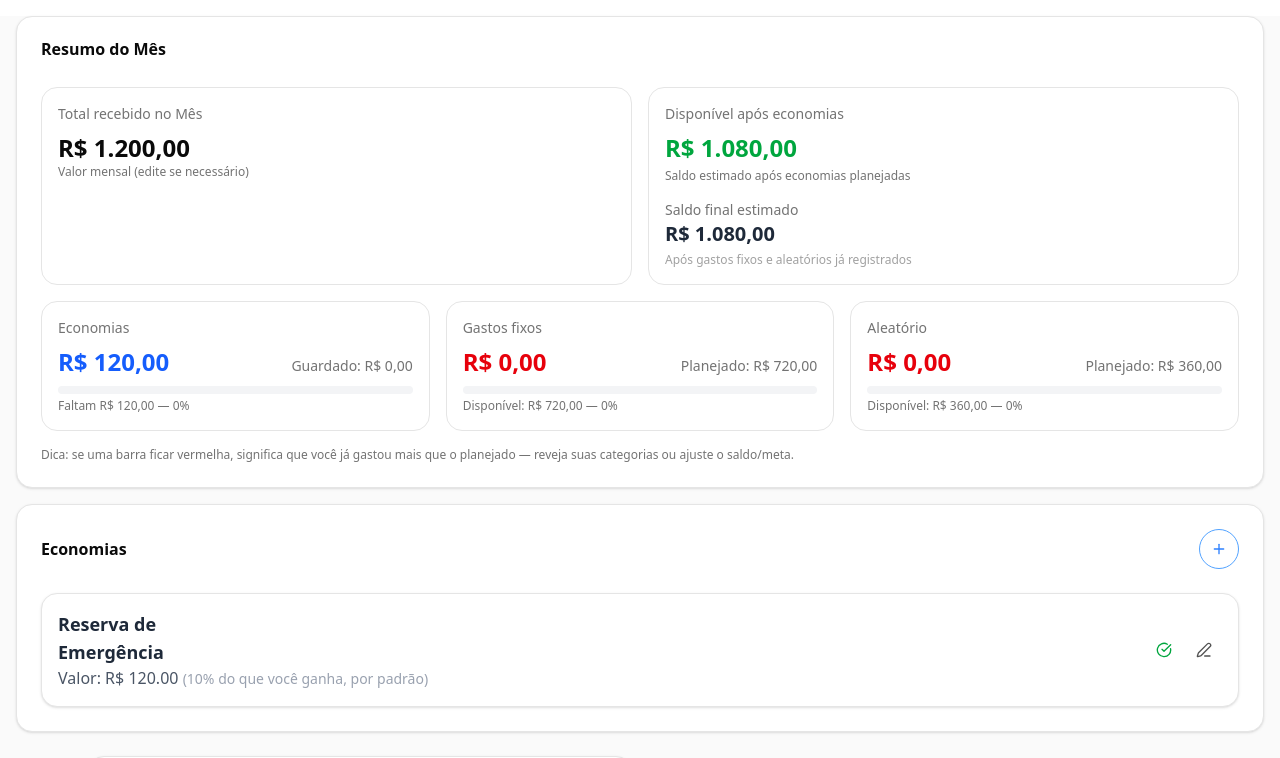
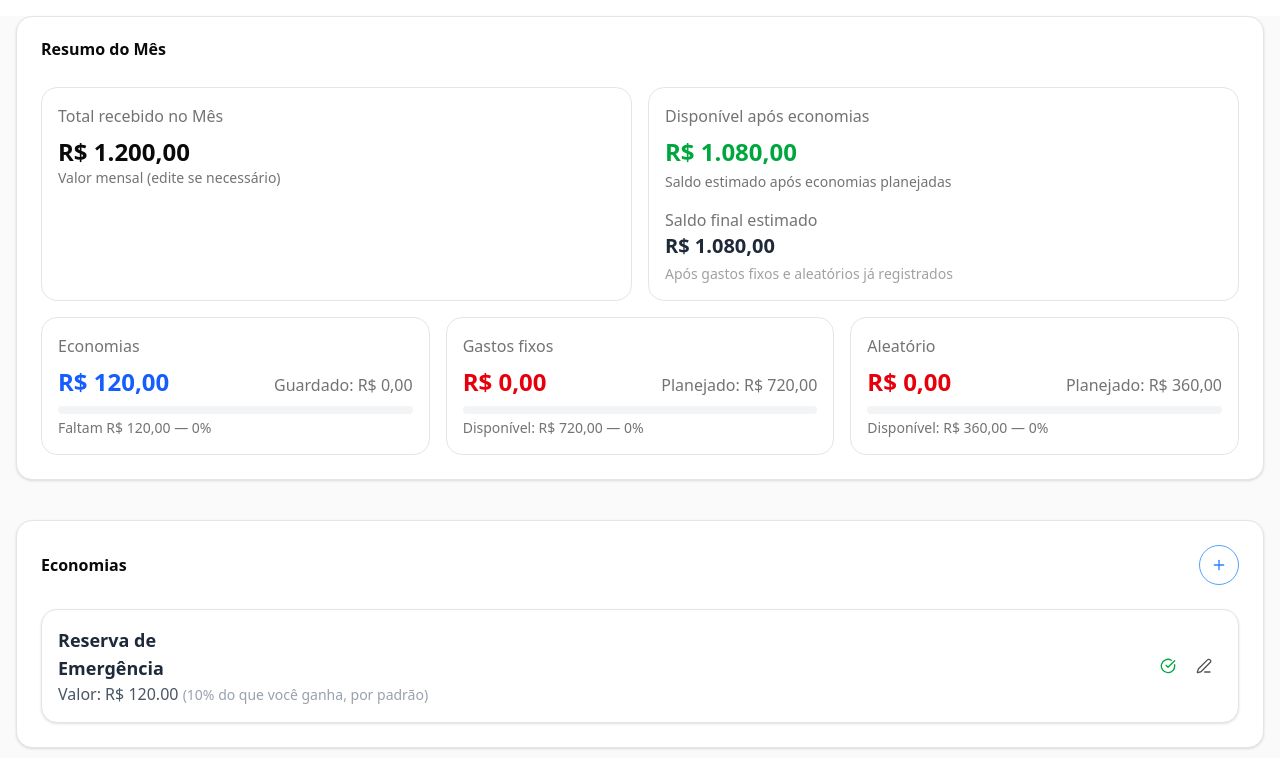
Before and after one commit to henriquemilitao/custos-militao, a Next.js app: page / in a window 1280 px wide. Shown: the top 758 px of the page. Built offline with nearby package versions, Linux system fonts and the light colour scheme.

Commit message:
style: cores e espaçamentos

```diff
--- a/src/components/CategoriaFixa.tsx
+++ b/src/components/CategoriaFixa.tsx
@@ -63,7 +63,7 @@ export default function CategoriaFixa({ categoria, estado, atualizarEstado }: Pr
   };
 
   const paidClasses = categoria.pago
-    ? "opacity-80 bg-green-50 border-green-200"
+    ? "opacity-0 bg-green-50 border-green-200"
     : "opacity-100 bg-white";
 
   // 🔹 Categoria especial: Gasolina
@@ -198,7 +198,7 @@ export default function CategoriaFixa({ categoria, estado, atualizarEstado }: Pr
   return (
     <div
       className={`p-4 border rounded-2xl shadow flex items-center justify-between transition duration-200 ${
-        categoria.pago ? "opacity-70 bg-green-100 border-green-300" : "opacity-100 bg-white"
+        categoria.pago ? "opacity-60 bg-green-50 border-green-300" : "opacity-100 bg-white"
       }`}
     >
       <div>
@@ -211,7 +211,7 @@ export default function CategoriaFixa({ categoria, estado, atualizarEstado }: Pr
         </p>
       </div>
 
-      <div className="flex items-center gap-1">
+      <div className="flex items-center">
         <Button
           variant="ghost"
           size="icon"
--- a/src/components/EconomiaItem.tsx
+++ b/src/components/EconomiaItem.tsx
@@ -28,7 +28,7 @@ export default function EconomiaItem({
     <div
       className={`p-4 border rounded-2xl shadow flex items-center justify-between transition duration-200 ${
         // economia.economizado ? "opacity-80 bg-green-50 border-green-200" : "opacity-100 bg-white"
-        economia.economizado ? "opacity-70 bg-green-100 border-green-300" : "opacity-100 bg-white"
+        economia.economizado ? "opacity-60 bg-green-50 border-green-300" : "opacity-100 bg-white"
       }`}
     >
       <div>
@@ -49,7 +49,7 @@ export default function EconomiaItem({
         )}
       </div>
 
-      <div className="flex items-center gap-1">
+      <div className="flex items-center">
         <Button
           variant="ghost"
           size="icon"
--- a/src/components/ResumoMes.tsx
+++ b/src/components/ResumoMes.tsx
@@ -50,7 +50,7 @@ function ProgressBar({
         />
       </div>
       {label && (
-        <div className="text-xs text-neutral-500 mt-1">
+        <div className="text-sm text-neutral-500 mt-1">
           {label} — {Math.round(pct)}%
         </div>
       )}
@@ -96,7 +96,7 @@ export default function ResumoMes({
   const pctAleatorio = aleatorioMeta > 0 ? (gastoAleatorio / aleatorioMeta) * 100 : gastoAleatorio > 0 ? 100 : 0;
 
   return (
-    <Card className="rounded-2xl shadow-sm m-4">
+    <Card className="rounded-2xl shadow-sm m-4 mb-10">
       <CardHeader>
         <CardTitle>Resumo do Mês</CardTitle>
       </CardHeader>
@@ -105,34 +105,34 @@ export default function ResumoMes({
         {/* Top: saldo + destaque do disponível */}
         <div className="grid grid-cols-1 md:grid-cols-2 gap-4 mb-4">
           <div className="p-4 bg-white rounded-2xl border">
-            <div className="text-sm text-neutral-500">Total recebido no Mês</div>
+            <div className="text-base text-neutral-500">Total recebido no Mês</div>
             <div className="mt-2 flex items-end justify-between gap-4">
               <div>
                 <EditableCurrency value={saldoInicial} onChange={(v) => onUpdateSaldoInicial(v)} />
-                <div className="text-xs text-neutral-500">Valor mensal (edite se necessário)</div>
+                <div className="text-sm text-neutral-500">Valor mensal (edite se necessário)</div>
               </div>
             </div>
           </div>
 
           <div className="p-4 bg-white rounded-2xl border flex flex-col justify-between">
             <div>
-              <div className="text-sm text-neutral-500">Disponível após economias</div>
+              <div className="text-base text-neutral-500">Disponível após economias</div>
               <div className="mt-2 text-2xl font-semibold text-green-600">
                 {moeda(totalRealParaGastar)}
               </div>
-              <div className="text-xs text-neutral-500 mt-1">
+              <div className="text-sm text-neutral-500 mt-1">
                 Saldo estimado após economias planejadas
               </div>
             </div>
 
             <div className="mt-4">
-              <div className={`text-sm ${saldoEstimadoPosGastos < 0 ? "text-red-600" : "text-neutral-500"}`}>
+              <div className={`text-base ${saldoEstimadoPosGastos < 0 ? "text-red-600" : "text-neutral-500"}`}>
                 Saldo final estimado
               </div>
               <div className={`text-xl font-semibold ${saldoEstimadoPosGastos < 0 ? "text-red-600" : "text-gray-800"}`}>
                 {moeda(saldoEstimadoPosGastos)}
               </div>
-              <div className="text-xs text-neutral-400 mt-1">Após gastos fixos e aleatórios já registrados</div>
+              <div className="text-sm text-neutral-400 mt-1">Após gastos fixos e aleatórios já registrados</div>
             </div>
           </div>
         </div>
@@ -141,10 +141,10 @@ export default function ResumoMes({
         <div className="grid grid-cols-1 md:grid-cols-3 gap-4">
           {/* Economias */}
           <div className="p-4 bg-white rounded-2xl border">
-            <div className="text-sm text-neutral-500">Economias</div>
+            <div className="text-base text-neutral-500">Economias</div>
             <div className="mt-2 flex items-baseline justify-between">
               <div className="text-2xl font-semibold text-blue-600">{moeda(totalEconomias)}</div>
-              <div className="text-sm text-neutral-500">Guardado: {moeda(totalEconomizado)}</div>
+              <div className="text-base text-neutral-500">Guardado: {moeda(totalEconomizado)}</div>
             </div>
 
             <ProgressBar
@@ -156,10 +156,10 @@ export default function ResumoMes({
 
           {/* Gastos Fixos */}
           <div className="p-4 bg-white rounded-2xl border">
-            <div className="text-sm text-neutral-500">Gastos fixos</div>
+            <div className="text-base text-neutral-500">Gastos fixos</div>
             <div className="mt-2 flex items-baseline justify-between">
               <div className="text-2xl font-semibold text-red-600">{moeda(gastoFixas)}</div>
-              <div className="text-sm text-neutral-500">Planejado: {moeda(totalPlanejadoFixas)}</div>
+              <div className="text-base text-neutral-500">Planejado: {moeda(totalPlanejadoFixas)}</div>
             </div>
 
             <ProgressBar
@@ -171,10 +171,10 @@ export default function ResumoMes({
 
           {/* Aleatório */}
           <div className="p-4 bg-white rounded-2xl border">
-            <div className="text-sm text-neutral-500">Aleatório</div>
+            <div className="text-base text-neutral-500">Aleatório</div>
             <div className="mt-2 flex items-baseline justify-between">
               <div className="text-2xl font-semibold text-red-600">{moeda(gastoAleatorio)}</div>
-              <div className="text-sm text-neutral-500">Planejado: {moeda(aleatorioMeta)}</div>
+              <div className="text-base text-neutral-500">Planejado: {moeda(aleatorioMeta)}</div>
             </div>
 
             <ProgressBar
@@ -185,9 +185,9 @@ export default function ResumoMes({
           </div>
         </div>
 
-        <div className="mt-4 text-xs text-neutral-500">
+        {/* <div className="mt-4 text-sm text-neutral-500">
           Dica: se uma barra ficar vermelha, significa que você já gastou mais que o planejado — reveja suas categorias ou ajuste o saldo/meta.
-        </div>
+        </div> */}
       </CardContent>
     </Card>
   );
```
